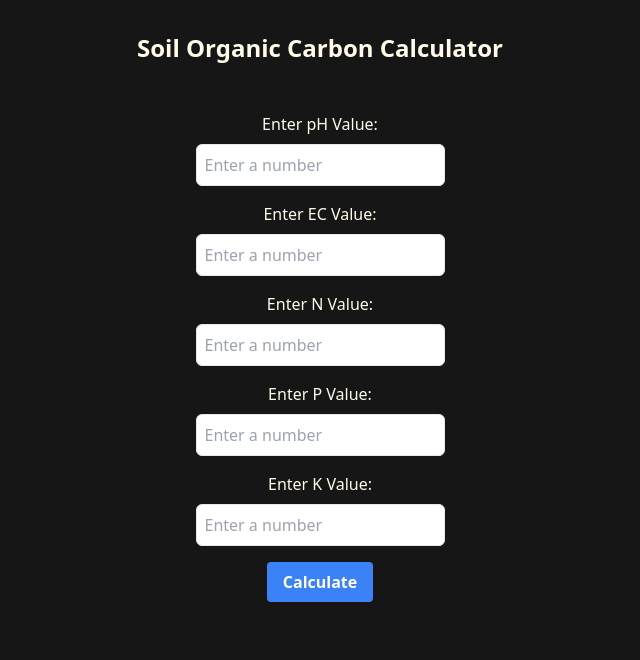
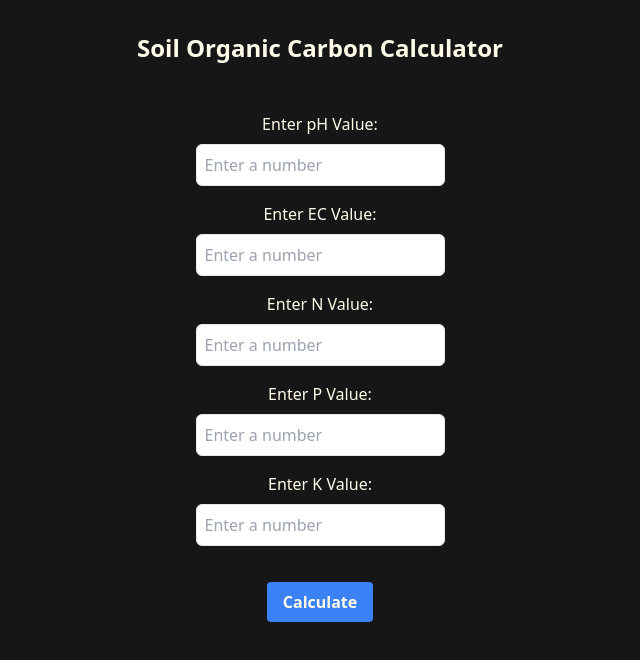
Before and after one commit to Chu1503/Soil_Frontend, a React (Vite) app: page / in a window 1280 px wide. Shown: the top 660 px of the page, without its empty margins (320-960 px from the left). Built offline with nearby package versions, Linux system fonts and the light colour scheme; the HTML template or start-up script is replaced by a standard one.

Commit message:
ui change

```diff
--- a/src/App.jsx
+++ b/src/App.jsx
@@ -110,7 +110,7 @@ const App = () => {
         />
       </div>
       <button
-        className="bg-blue-500 hover:bg-blue-700 text-yellow-50 font-bold py-2 px-4 rounded"
+        className="bg-blue-500 hover:bg-blue-700 text-yellow-50 font-bold mt-5 py-2 px-4 rounded"
         onClick={handleButtonClick}
       >
         Calculate
```
